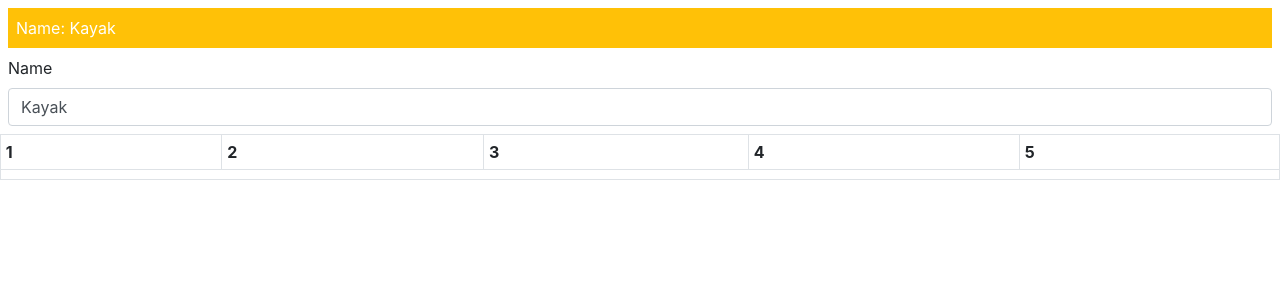
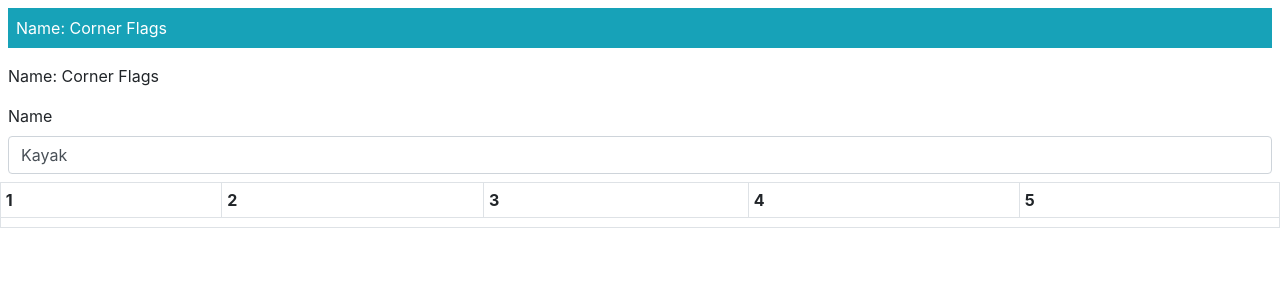
Before and after one commit to ArtDecade/pro-angular-9-moi, an Angular app in the folder ang-example/: page / in a window 1280 px wide. Shown: the top 300 px of the page. Built offline with nearby package versions, Linux system fonts and the light colour scheme.

Commit message:
Into p. 254, with my adjustments for TypeScript narrow-casting.

```diff
--- a/ang-example/src/app/app.component.ts
+++ b/ang-example/src/app/app.component.ts
@@ -1,5 +1,4 @@
 import { Component } from '@angular/core';
-
 
 @Component({
   selector: 'app-root',
--- a/ang-example/src/app/component.ts
+++ b/ang-example/src/app/component.ts
@@ -1,5 +1,6 @@
 import { Component } from "@angular/core";
 import { Model } from "src/models/repository.model";
+import { Product } from "src/models/product.model";
 
 @Component({
     selector: "app",
@@ -20,4 +21,31 @@ export class ProductComponent {
         }
         return "p-2 " + (pr< 50 ? "bg-info" : "bg-warning");
     }
+
+
+    isPriceGTE (productID: number | undefined, price: number | undefined): boolean {
+        let prod: Product | undefined;
+        if(!productID || !price) {
+            return false;
+        } else {
+            prod = this.model.getProduct(productID);
+        }
+
+        let prodPrice: number | undefined;
+        if(!prod){
+            return false;
+        } else{
+            prodPrice = prod.price;
+        }
+
+        if(!prodPrice) {
+            return false;
+        } else {
+            let gte : boolean = true;
+            if(prodPrice < price) {
+                gte = false;
+            }
+            return gte;
+        }
+    }
 }
--- a/ang-example/src/app/template.html
+++ b/ang-example/src/app/template.html
@@ -1,11 +1,11 @@
-<div [class] = "'text-white m-2 p-2 ' + getClasses(1)">
-    Name:  {{ (model.getProduct(1)?.name || 'None') }}
+<div [class] = "'text-white m-2 p-2 ' + getClasses(4)">
+    Name:  {{ (model.getProduct(4)?.name || 'None') }}
 </div>
-<!-- <div [class] = "p-2"
-    [class.bg-success]="model.getProduct(4).price ||  model.getProduct(4).price < 50"
-    [class.bg-info]="!model.getProduct(4).price && model.getProduct(4).price >= 50" >
+<div class = "p-2"
+    [class.bg-success]="isPriceGTE(4,50)"
+    [class.bg-info]="isPriceGTE(4,50)" >
     Name:  {{ (model.getProduct(4)?.name || 'None') }}
-</div> -->
+</div>
 <div class="form-group m-2">
     <label>Name</label>
     <input class="form-control" [value]="model.getProduct(1)?.name || 'None'" />
--- a/ang-example/src/models/repository.model.ts
+++ b/ang-example/src/models/repository.model.ts
@@ -52,4 +52,5 @@ export class Model {
         }
         return candidate;
     }
+
 }
```
